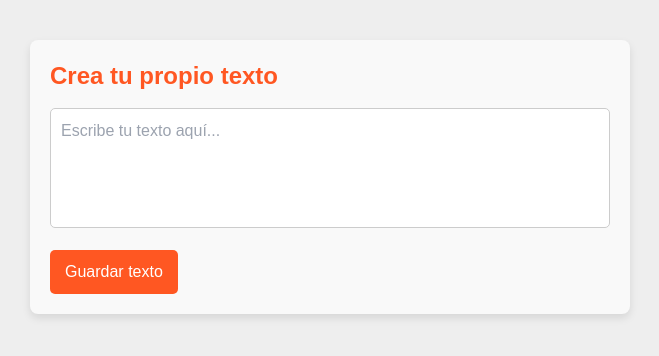
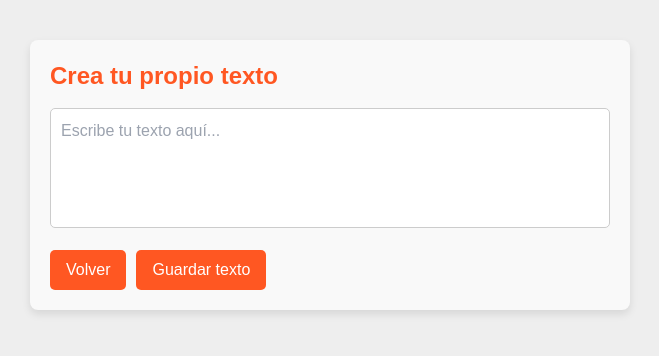
Before and after one commit to francohenker/aux-typing, a React (Create React App) app in the folder frontend/: page /CustomText in a window 1280 px wide. Shown: the top 356 px of the page, without its empty margins (310-969 px from the left). Built offline with nearby package versions, Linux system fonts and the light colour scheme.

Commit message:
added goBack button to customtextuser

```diff
--- a/frontend/src/components/CustomTextUser.jsx
+++ b/frontend/src/components/CustomTextUser.jsx
@@ -1,32 +1,82 @@
+// import React, { useState } from 'react';
+// import '../styles/CustomTextPage.css';
+
+// function CreateCustomText({ saveCustomText }) {
+//   const [customText, setCustomText] = useState('');
+
+//   const handleSubmit = async(e) => {
+//     e.preventDefault();
+//     // saveCustomText(customText);  // Guardar el texto en la base de datos
+//     // setCustomText('');  // Limpiar el área de texto después de guardar
+//     const response = await fetch(process.env.REACT_APP_ADDRESS + ":4000/phrase/create", {
+//       method: 'POST',
+//       headers: {
+//         'Content-Type': 'application/json',
+//         'Authorization': `Bearer ${localStorage.getItem('token')}`
+//       },
+//       body: JSON.stringify({ phrase: customText}),
+//     })
+//     if(response.ok){
+//       setCustomText('');
+//     }else{
+//       // alert("No estas logeado")
+//       // window.location.href = '/LoginPage';
+//       console.log('Error al guardar el texto');
+//     }
+
+//     alert(response.status);
+//   };
+
+
+//   return (
+//     <div className="create-text-container">
+//       <h2 className="text-2xl font-bold mb-4">Crea tu propio texto</h2>
+//       <form onSubmit={handleSubmit}>
+//         <textarea
+//           value={customText}
+//           onChange={(e) => setCustomText(e.target.value)}
+//           placeholder="Escribe tu texto aquí..."
+//           className="custom-textarea"
+//           rows="5"
+//           cols="40"
+//         />
+//         <button type="submit" className="save-button">Guardar texto</button>
+//       </form>
+//     </div>
+//   );
+// };
+// export default CreateCustomText;
+
 import React, { useState } from 'react';
+import { useNavigate } from 'react-router-dom';
 import '../styles/CustomTextPage.css';
 
 function CreateCustomText({ saveCustomText }) {
   const [customText, setCustomText] = useState('');
+  const navigate = useNavigate();
 
-  const handleSubmit = async(e) => {
+  const handleSubmit = async (e) => {
     e.preventDefault();
-    // saveCustomText(customText);  // Guardar el texto en la base de datos
-    // setCustomText('');  // Limpiar el área de texto después de guardar
     const response = await fetch(process.env.REACT_APP_ADDRESS + ":4000/phrase/create", {
       method: 'POST',
       headers: {
         'Content-Type': 'application/json',
         'Authorization': `Bearer ${localStorage.getItem('token')}`
       },
-      body: JSON.stringify({ phrase: customText}),
-    })
-    if(response.ok){
+      body: JSON.stringify({ phrase: customText }),
+    });
+    if (response.ok) {
       setCustomText('');
-    }else{
-      // alert("No estas logeado")
-      // window.location.href = '/LoginPage';
+    } else {
       console.log('Error al guardar el texto');
     }
 
     alert(response.status);
   };
 
+  const handleBackClick = () => {
+    navigate('/');
+  };
 
   return (
     <div className="create-text-container">
@@ -40,9 +90,13 @@ function CreateCustomText({ saveCustomText }) {
           rows="5"
           cols="40"
         />
-        <button type="submit" className="save-button">Guardar texto</button>
+        <div className="button-group"> {/* Contenedor para los botones */}
+          <button onClick={handleBackClick} className="save-button">Volver</button>
+          <button type="submit" className="save-button">Guardar texto</button>
+        </div>
       </form>
     </div>
   );
-};
+}
+
 export default CreateCustomText;
--- a/frontend/src/styles/CustomTextPage.css
+++ b/frontend/src/styles/CustomTextPage.css
@@ -76,3 +76,15 @@
     color: #333;
     padding: 20px;
   }
+
+  .button-group {
+    display: flex;
+    justify-content: flex-start;
+    gap: 10px; /* Espacio entre los botones */
+  }
+
+  .save-button {
+    padding: 8px 16px;
+    font-size: 16px;
+    cursor: pointer;
+  }
```
